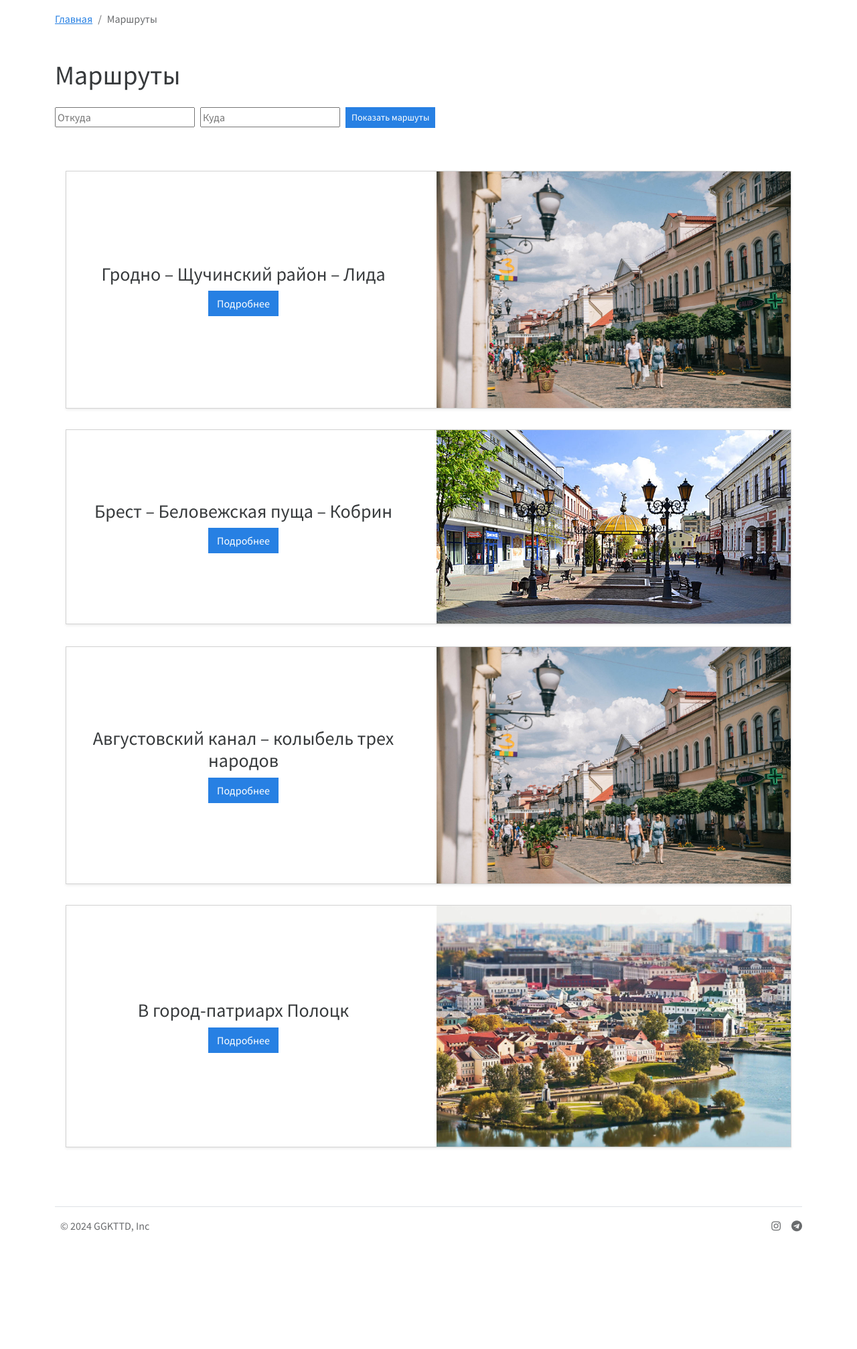
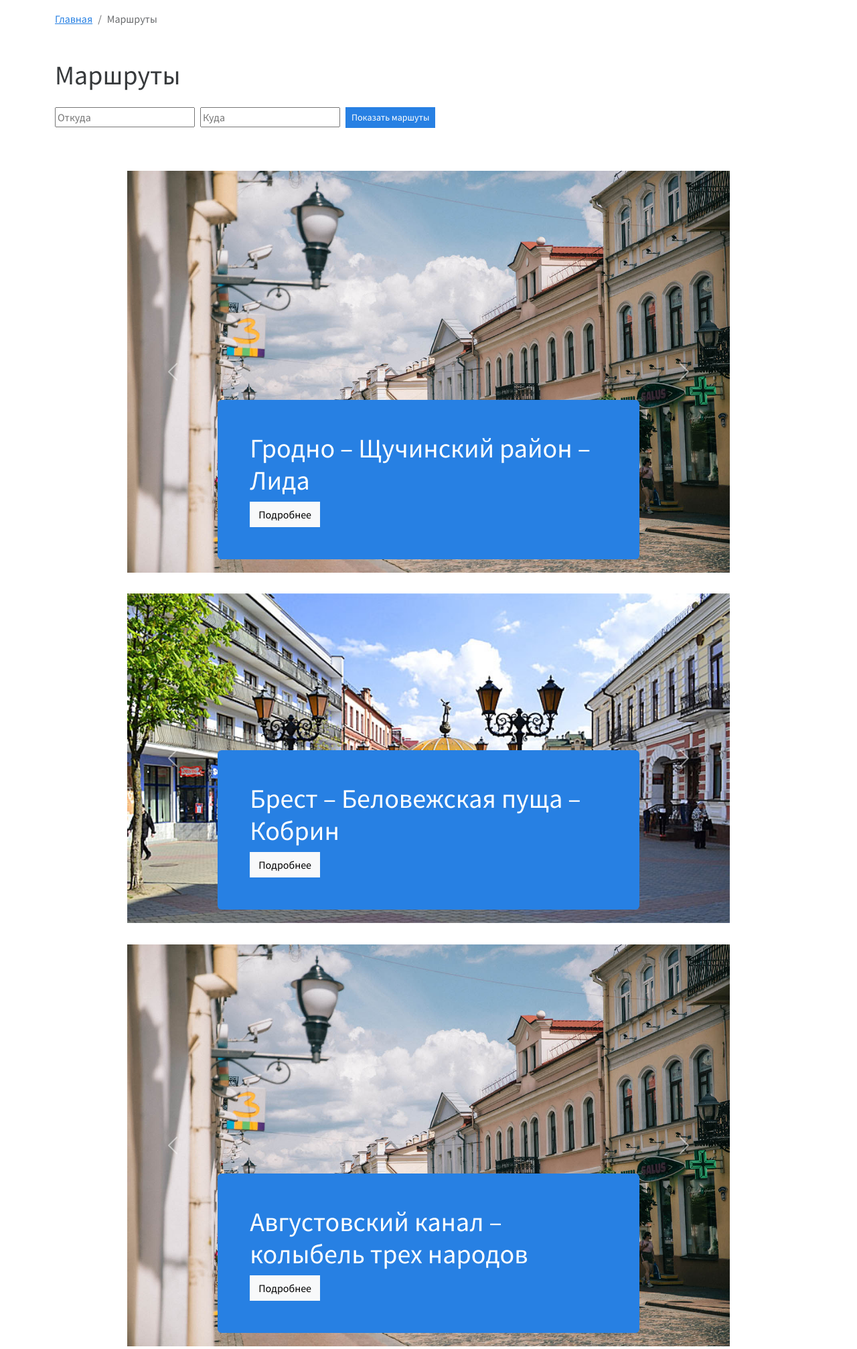
Before and after one commit to TheLastSurvived/vandrounik, a Flask app: page /routes in a window 1280 px wide. Shown: the part 63-2077 px from the top of the page at 67% size. Before the commit the page ends 1902 px from the top, so only its background shows below. Run offline with Flask 3, Linux system fonts and the light colour scheme; data comes from the database, SQL or seed files in the repository; both versions use the stored data as it was after the commit; some libraries are stand-ins or nearby versions.

Commit message:
add slider

```diff
--- a/app.py
+++ b/app.py
@@ -52,6 +52,7 @@ class Routes(db.Model):
     point_a = db.Column(db.String(100))
     point_b = db.Column(db.String(100))
     image_name = db.Column(db.String(100))
+    image_name2 = db.Column(db.String(100))
 
     def __repr__(self):
         return 'Routes %r' % self.id
@@ -240,7 +241,12 @@ def routes():
         filename = secure_filename(image.filename)
         pic_name = str(uuid.uuid4()) + "_" + filename
         image.save("static/img/upload/" + pic_name)
-        routes = Routes(title=title,text=text,point_a=point_a,point_b=point_b,image_name=pic_name)
+
+        image2 = request.files['image']
+        filename2 = secure_filename(image2.filename)
+        pic_name2 = str(uuid.uuid4()) + "_" + filename2
+        image2.save("static/img/upload/" + pic_name2)
+        routes = Routes(title=title,text=text,point_a=point_a,point_b=point_b,image_name=pic_name,image_name2=pic_name2)
         db.session.add(routes)
         db.session.commit()
         flash("Запись добавлена!", category="ok")
@@ -272,11 +278,17 @@ def route(id):
         route.point_a = request.form.get('point_a')
         route.point_b = request.form.get('point_b')
         image = request.files['image']
+        image2 = request.files['image2']
         if image:
             filename = secure_filename(image.filename)
             pic_name = str(uuid.uuid4()) + "_" + filename
             image.save("static/img/upload/" + pic_name)
             route.image_name = pic_name
+        if image2:
+            filename2 = secure_filename(image2.filename)
+            pic_name2 = str(uuid.uuid4()) + "_" + filename2
+            image2.save("static/img/upload/" + pic_name2)
+            route.image_name2 = pic_name2
         db.session.commit()
         flash("Запись обновлена!", category="ok")
         return redirect(url_for("route", id=route.id))
--- a/templates/route.html
+++ b/templates/route.html
@@ -59,8 +59,12 @@
                   required value="{{route.point_b}}">
               </div>
               <div class="mb-3">
-                <label for="disabledTextInput" class="form-label">Изображение</label>
+                <label for="disabledTextInput" class="form-label">Изображение 1</label>
                 <input type="file" id="disabledTextInput" name="image" class="form-control" accept=".jpg,.jpeg,.png">
+              </div>
+              <div class="mb-3">
+                <label for="disabledTextInput" class="form-label">Изображение 2</label>
+                <input type="file" id="disabledTextInput" name="image2" class="form-control" accept=".jpg,.jpeg,.png">
               </div>
               <div class="mb-3">
                 <h3>Описание</h3>
--- a/templates/routes.html
+++ b/templates/routes.html
@@ -58,8 +58,13 @@
                   required>
               </div>
               <div class="mb-3">
-                <label for="disabledTextInput" class="form-label">Изображение</label>
+                <label for="disabledTextInput" class="form-label">Изображение 1</label>
                 <input type="file" id="disabledTextInput" name="image" class="form-control" accept=".jpg,.jpeg,.png"
+                  required>
+              </div>
+              <div class="mb-3">
+                <label for="disabledTextInput" class="form-label">Изображение 2</label>
+                <input type="file" id="disabledTextInput" name="image2" class="form-control" accept=".jpg,.jpeg,.png"
                   required>
               </div>
               <div class="mb-3">
@@ -89,14 +94,41 @@
       {%if routes%}
       {%for route in routes%}
       <div class="col " data-aos="flip-up">
-        <div class="card shadow-sm m-3">
+        <div class=" m-3">
           <div class="row">
-            <div class="col d-flex align-items-center justify-content-center flex-column text-center">
-              <h3>{{route.title}}</h3>
-              <a href="/routes/{{route.id}}" class="btn btn-primary">Подробнее</a>
-            </div>
-            <div class="col">
-              <img src="../static/img/upload/{{route.image_name}}" class="img-fluid" alt="">
+
+            <div class="col-lg-10 mx-auto">
+              <div id="myCarousel{{route.id}}" class="carousel slide mb-6"  bis_skin_checked="1">
+                <div class="carousel-inner" bis_skin_checked="1">
+                  <div class="carousel-item active" bis_skin_checked="1">
+                    <img src="../static/img/upload/{{route.image_name}}" class="d-block w-100" alt="...">                    <div class="container" bis_skin_checked="1">
+                      <div class="carousel-caption text-start bg-primary p-5 rounded" bis_skin_checked="1">
+                        <h1>{{route.title}}</h1>
+                        <a href="/routes/{{route.id}}" class="btn btn-light">Подробнее</a>
+                      </div>
+                    </div>
+                  </div>
+
+                  <div class="carousel-item" bis_skin_checked="1">
+                    <img src="../static/img/upload/{{route.image_name2}}" class="d-block w-100" alt="...">                    <div class="container" bis_skin_checked="1">
+                      <div class="carousel-caption text-start bg-primary p-5 rounded" bis_skin_checked="1">
+                        <h1>{{route.title}}</h1>
+                        <a href="/routes/{{route.id}}" class="btn btn-light">Подробнее</a>
+                      </div>
+                    </div>
+                  </div>
+                </div>
+                <button class="carousel-control-prev" type="button" data-bs-target="#myCarousel{{route.id}}" data-bs-slide="prev">
+                  <span class="carousel-control-prev-icon" aria-hidden="true"></span>
+                  <span class="visually-hidden">пред.</span>
+                </button>
+                <button class="carousel-control-next" type="button" data-bs-target="#myCarousel{{route.id}}" data-bs-slide="next">
+                  <span class="carousel-control-next-icon" aria-hidden="true"></span>
+                  <span class="visually-hidden">след.</span>
+                </button>
+              </div>
+
+
             </div>
           </div>
         </div>
```
Also changed, not shown: instance/database — копия.db (added), instance/database.db, static/img/upload/kobrin.jpg (added), static/img/upload/lida.jpg (added), static/img/upload/minsk.jpg (added).
